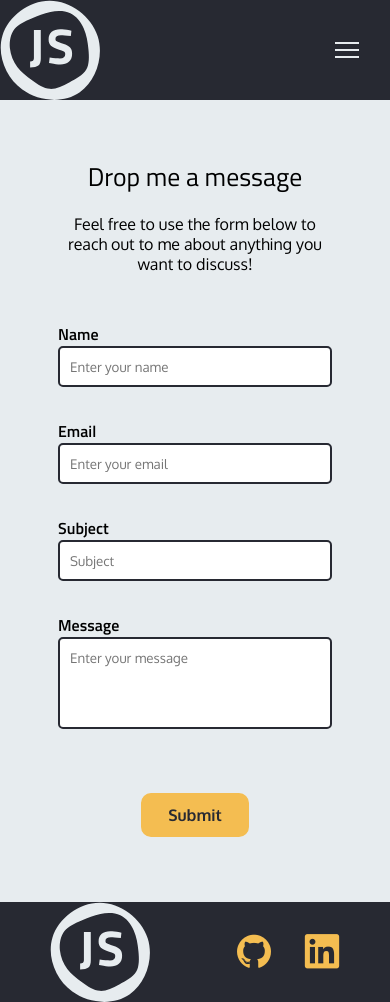
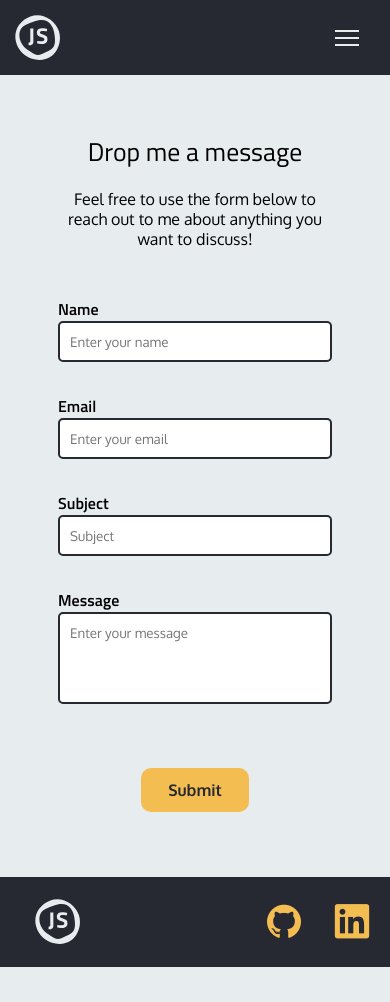
Before and after one commit to JStone1/Portfolio-Site, a React (Vite) app: page /contact in a window 390 px wide. After the commit the page ends 967 px from the top, so only its background shows below. Built offline with nearby package versions, Linux system fonts and the light colour scheme.

Commit message:
Added small breakpoint

```diff
--- a/src/components/Footer/Footer.scss
+++ b/src/components/Footer/Footer.scss
@@ -12,6 +12,7 @@ footer {
   }
   @include breakpoint(0px, 625px) {
     margin-top: 25px !important;
+    padding: 0px 20px;
   }
 }
 
@@ -25,6 +26,7 @@ footer {
 .social-container {
   @include centerContent(row, space-around);
   gap: 2em;
+  margin: 26px 0px;
   a {
     text-decoration: none;
   }
--- a/src/components/Header/Header.scss
+++ b/src/components/Header/Header.scss
@@ -11,8 +11,13 @@ header {
 }
 
 .logo {
+  margin: 15px 0px 15px 15px;
   @include breakpoint(0px, 850px) {
-    height: 100px;
-    width: 100px;
+    height: 60px;
+    width: 60px;
+  }
+  @include breakpoint(0px, 450px) {
+    height: 45px;
+    width: 45px;
   }
 }
--- a/src/components/Hero/Hero.scss
+++ b/src/components/Hero/Hero.scss
@@ -59,4 +59,9 @@
     height: 250px;
     margin-bottom: -150px;
   }
+  @include breakpoint(0px, 350px) {
+    width: 200px;
+    height: 200px;
+    margin-bottom: -150px;
+  }
 }
--- a/src/components/InfoCard/InfoCard.scss
+++ b/src/components/InfoCard/InfoCard.scss
@@ -29,6 +29,11 @@
       margin: 2rem 0px;
     }
   }
+  @include breakpoint(0px, 320px) {
+    width: 200px;
+    height: 120px;
+    padding: 10px;
+  }
 }
 
 .divider {
--- a/src/components/Nav/Nav.scss
+++ b/src/components/Nav/Nav.scss
@@ -42,6 +42,10 @@ nav a.active {
   }
 }
 
+#mobile-nav-logo {
+  margin: 0;
+}
+
 .mobile-nav-details {
   @include centerContent(column, center);
   margin-bottom: 30px;
```
